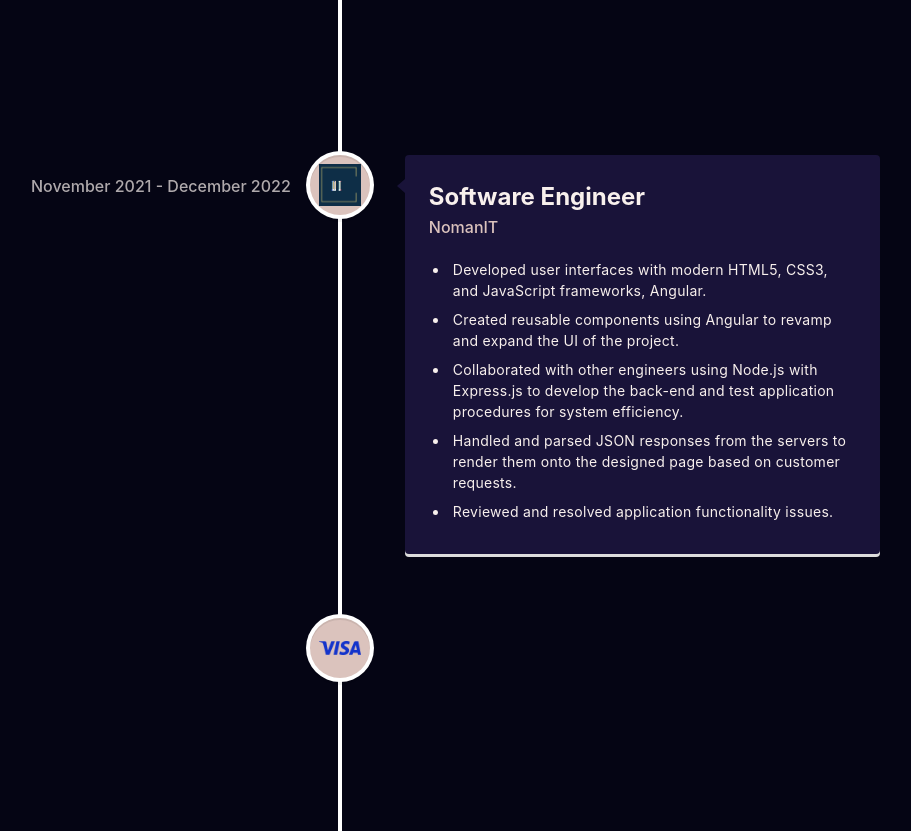
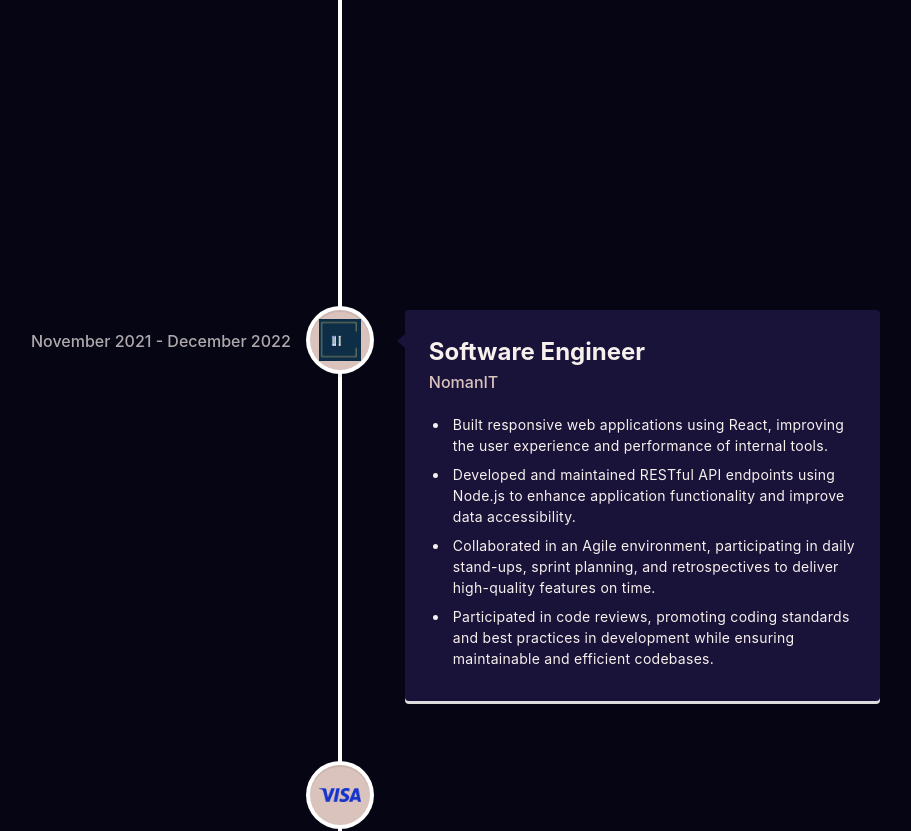
Before and after one commit to dtran813/portfolio, a React (Vite) app: page / in a window 1280 px wide. Shown: the part 2100-2931 px from the top of the page, without its empty margins (300-1211 px from the left). Built offline with nearby package versions, Linux system fonts and the light colour scheme.

Commit message:
Modify work experience

```diff
--- a/src/components/constants/index.ts
+++ b/src/components/constants/index.ts
@@ -121,15 +121,16 @@ export const interests = [
 
 export const experiences = [
   {
-    position: "Software Test Engineer Intern",
+    position: "Software Test Engineer",
     companyName: "Visa Inc.",
     icon: visa,
-    date: "May 2022 - August 2022",
+    date: "February 2023 - Present",
     points: [
-      "Worked on the Linux servers to modify testing scripts and moderate the gateway application for the testing process.",
-      "Expanded the testing framework by implementing new unit tests for individual protocol validation using Python with its unittest library.",
-      "Enhanced the existing test scripts to support the application's new protocol and ensure the framework's compatibility with the servers.",
-      "Acquire comprehensive knowledge and experience in fin-tech software, testing, and related technologies.",
+      "Develop automated test scripts using Python, significantly improving testing efficiency and coverage across various projects.",
+      "Develop comprehensive test plans and execute both manual and automated testing (functional,regression, performance), ensuring software reliability and high-quality releases.",
+      "Identify and track defects using Jira, providing detailed documentation to ensure timelyresolution in collaboration with developers and stakeholders.",
+      "Work closely with cross-functional teams, enabling effective communication and swift issueresolution to maintain product integrity.",
+      "Contributed to the development of the Automation Test Manager project, utilizing Angular for thefront end and Java for the back end, to streamline test automation workflows.",
     ],
   },
   {
@@ -138,23 +139,21 @@ export const experiences = [
     icon: nomanit,
     date: "November 2021 - December 2022",
     points: [
-      "Developed user interfaces with modern HTML5, CSS3, and JavaScript frameworks, Angular.",
-      "Created reusable components using Angular to revamp and expand the UI of the project.",
-      "Collaborated with other engineers using Node.js with Express.js to develop the back-end and test application procedures for system efficiency.",
-      "Handled and parsed JSON responses from the servers to render them onto the designed page based on customer requests.",
-      "Reviewed and resolved application functionality issues.",
+      "Built responsive web applications using React, improving the user experience and performance of internal tools.",
+      "Developed and maintained RESTful API endpoints using Node.js to enhance application functionality and improve data accessibility.",
+      "Collaborated in an Agile environment, participating in daily stand-ups, sprint planning, and retrospectives to deliver high-quality features on time.",
+      "Participated in code reviews, promoting coding standards and best practices in development while ensuring maintainable and efficient codebases.",
     ],
   },
   {
-    position: "Software Test Engineer",
+    position: "Software Test Engineer Intern",
     companyName: "Visa Inc.",
     icon: visa,
-    date: "February 2023 - Present",
+    date: "May 2022 - August 2022",
     points: [
-      "Planned and devised cohesive test plans for projects using advanced testing technologies.",
-      "Wrote and optimized test cases to maximize the success of manual software testing with consistent, thorough approaches.",
-      "Practice testing methodologies, software development life cycle (SDLC), and Agile development methodologies",
-      "Collaborate with software developers and quality assurance team members to ensure effective communication and problem resolution.",
+      "Enhanced testing infrastructure by developing new unit tests in Python using the unittest framework, ensuring robust protocol validation.",
+      "Improved existing testing scripts to support new application protocols, ensuring seamless integration with Linux-based server environments.",
+      "Collaborated with senior engineers to refine the gateway testing process, streamlining test case execution and validation cycles.",
     ],
   },
 ];
```
Also changed, not shown: src/components/Experience/Experience.tsx (+8 -8 lines).
